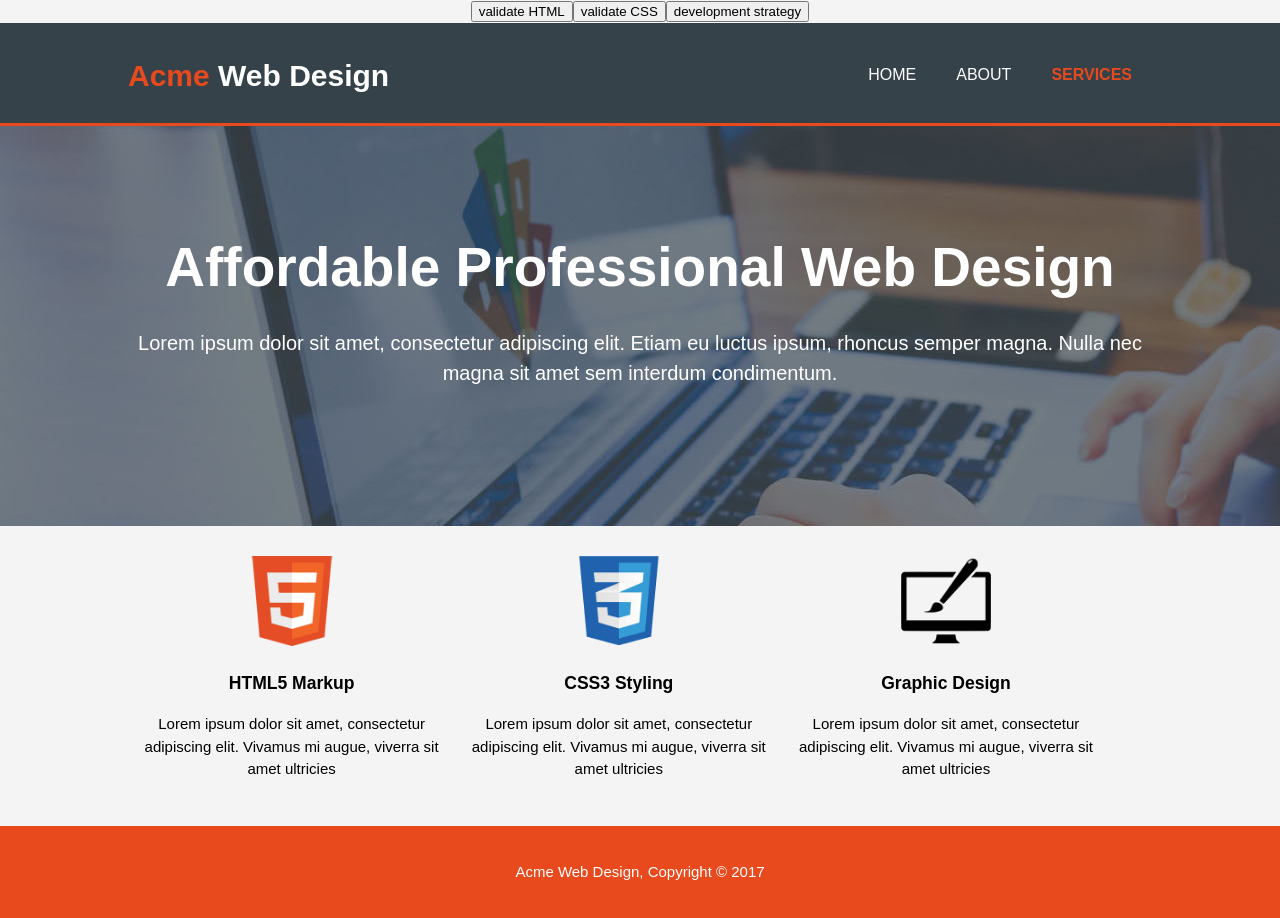
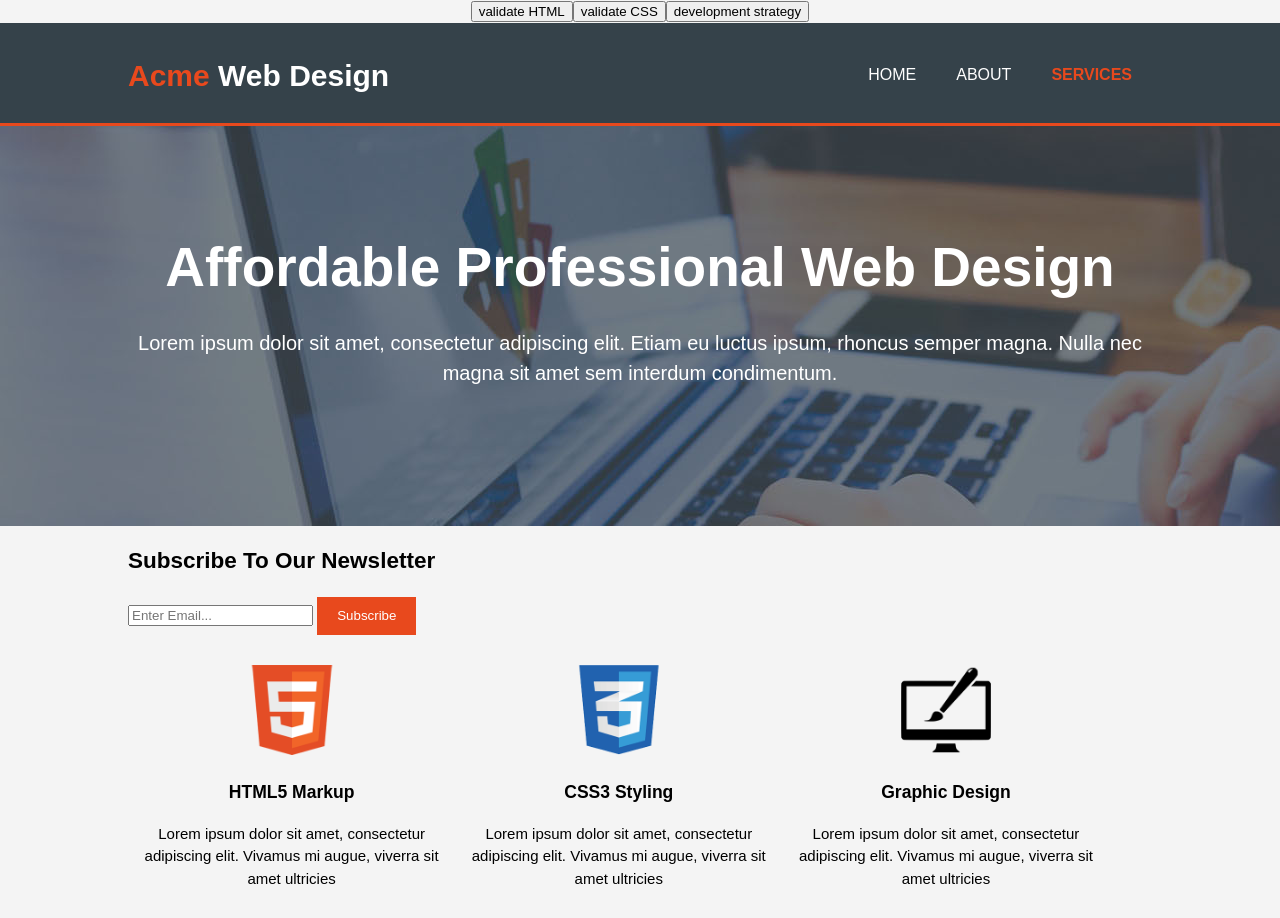
Before and after one commit to lisarosaa/acme-web-design, a plain HTML site: page index.html in a window 1280 px wide. Shown: the top 918 px of the page. Drawn offline with Linux system fonts and the light colour scheme.

Commit message:
Added section newsletter

```diff
--- a/index.html
+++ b/index.html
@@ -40,6 +40,16 @@
     </div>
   </section>
 
+  <section id="newsletter">
+    <div class="container">
+      <h1>Subscribe To Our Newsletter</h1>
+      <form>
+        <input type="email" placeholder="Enter Email...">
+        <button type="submit" class="button_1">Subscribe</button>
+      </form>
+    </div>
+  </section>
+
   <section id="boxes">
     <div class="container">
       <div class="box">
```
